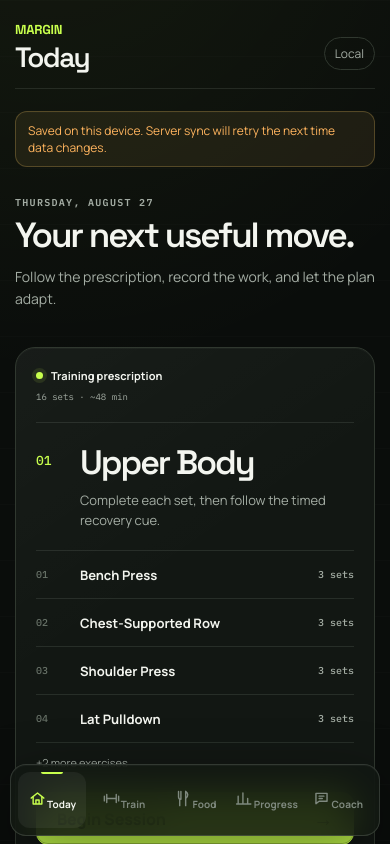
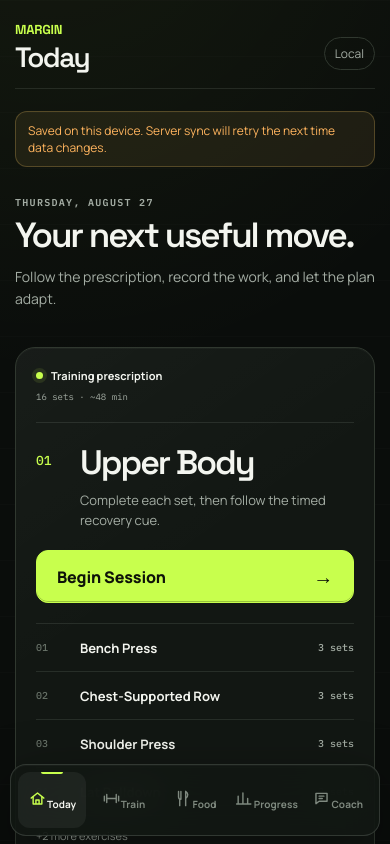
Before and after one commit to caseybattle/workout-app, a Next.js app: page / in a window 390 px wide. Both pictures are taken after typing "5" into the empty fields and a click on the button "Build My Starting Plan". Shown: the top 844 px of the page. Built offline with nearby package versions, Linux system fonts and the light colour scheme; no server answers.

Commit message:
Keep mobile workout action above navigation

```diff
--- a/app/globals.css
+++ b/app/globals.css
@@ -641,6 +641,12 @@ button:not(:disabled):active { transform: translateY(1px); }
   .bottom-nav button svg { width: 19px; height: 19px; }
   .today-layout { gap: 12px; }
   .prescription-panel { padding: 20px; }
+  .prescription-panel { display: flex; flex-direction: column; }
+  .prescription-topline { order: 0; }
+  .prescription-heading { order: 1; }
+  .hero-action { order: 2; margin-top: 0; margin-bottom: 20px; }
+  .prescription-exercises { order: 3; }
+  .inline-prescription { order: 4; }
   .prescription-heading { grid-template-columns: 36px 1fr; gap: 8px; padding: 24px 0 20px; }
   .prescription-heading h3 { font-size: 39px; }
   .prescription-topline .data-copy { font-size: 9px; }
```
